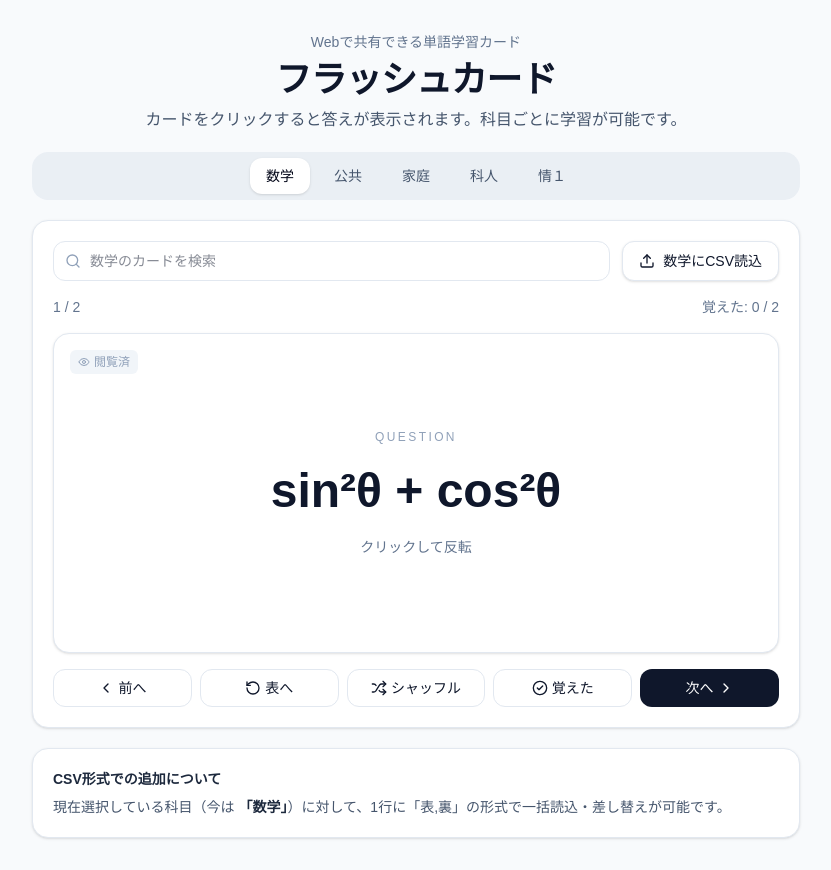
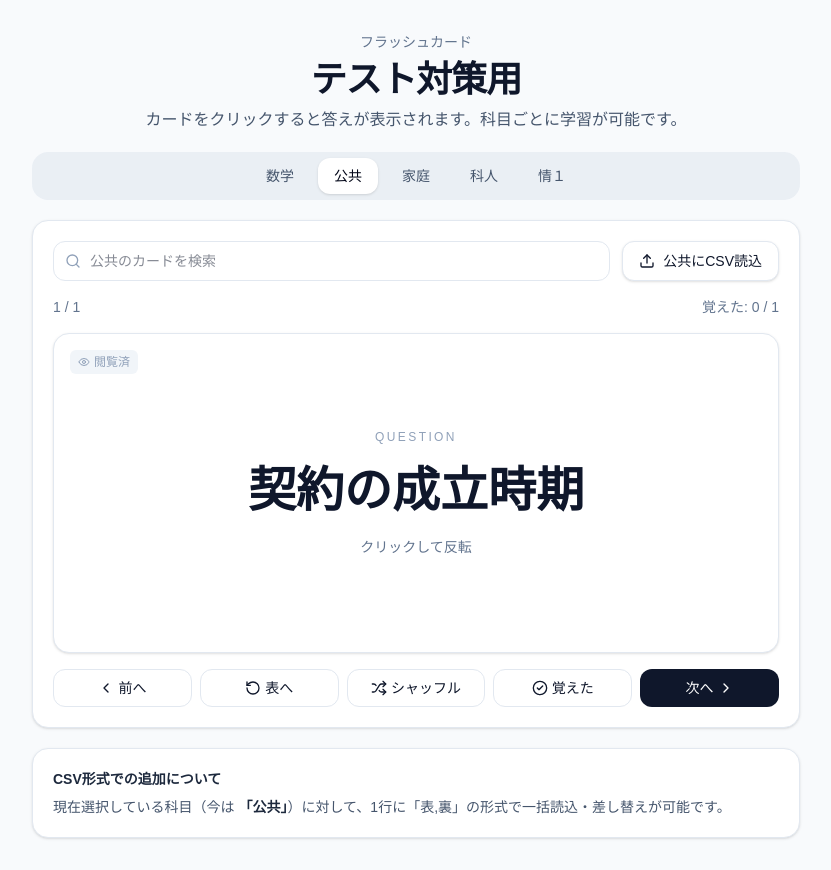
Before and after one commit to time-reo/flashcard-app, a Next.js app: page / in a window 1280 px wide. Shown: the whole page, without its empty margins (224-1055 px from the left). Built offline with nearby package versions, Linux system fonts and the light colour scheme.

Commit message:
Update page.tsx

```diff
--- a/app/page.tsx
+++ b/app/page.tsx
@@ -41,7 +41,7 @@ function shuffleArray<T>(array: T[]): T[] {
 
 export default function FlashcardWebPrototype() {
   const [cards, setCards] = useState(initialCards);
-  const [selectedCategory, setSelectedCategory] = useState<Category>("数学");
+  const [selectedCategory, setSelectedCategory] = useState<Category>("公共");
   const [index, setIndex] = useState(0);
   const [flipped, setFlipped] = useState(false);
   const [known, setKnown] = useState<Record<string, boolean>>({});
@@ -111,8 +111,8 @@ export default function FlashcardWebPrototype() {
     <div className="min-h-screen bg-slate-50 text-slate-900 p-4 md:p-8">
       <div className="mx-auto max-w-3xl space-y-5">
         <header className="space-y-2 text-center">
-          <p className="text-sm font-medium text-slate-500">Webで共有できる単語学習カード</p>
-          <h1 className="text-3xl md:text-4xl font-bold tracking-tight">フラッシュカード</h1>
+          <p className="text-sm font-medium text-slate-500">フラッシュカード</p>
+          <h1 className="text-3xl md:text-4xl font-bold tracking-tight">テスト対策用</h1>
           <p className="text-slate-600">カードをクリックすると答えが表示されます。科目ごとに学習が可能です。</p>
         </header>
 
```
